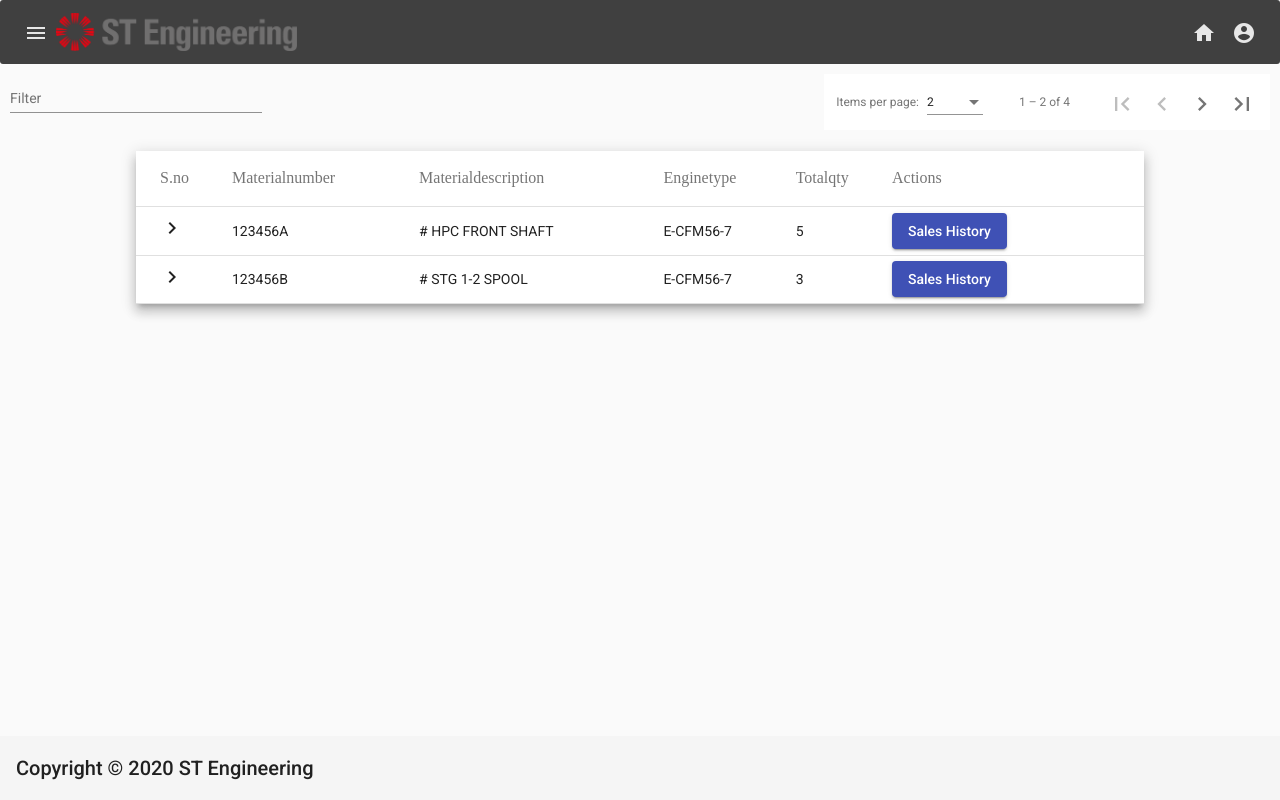
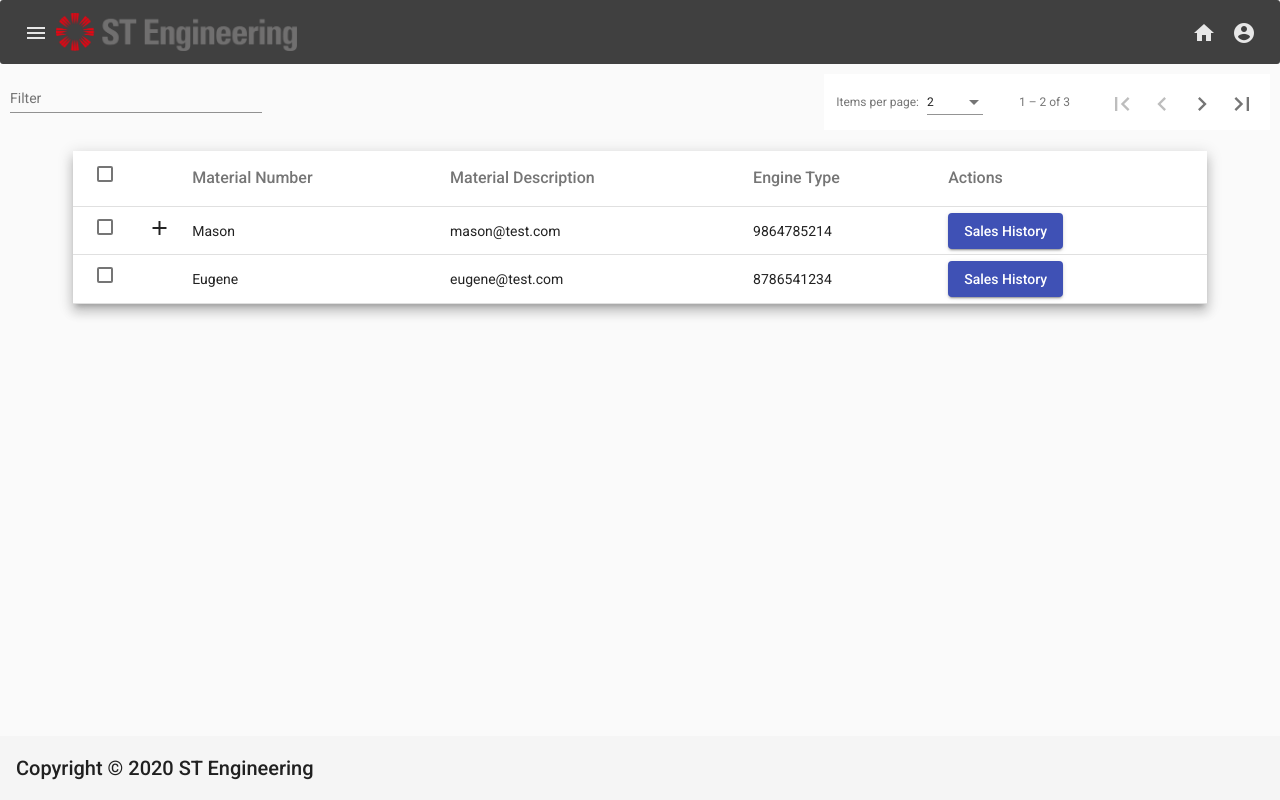
Before and after one commit to SudharshanN/engine-stream-portal, an Angular app: page / in a window 1280 px wide. Built offline with nearby package versions, Linux system fonts and the light colour scheme.

Commit message:
esp(feat) : added mat dialog for displayng part detaisl

```diff
--- a/src/app/app.module.ts
+++ b/src/app/app.module.ts
@@ -7,8 +7,6 @@ import { BrowserAnimationsModule } from '@angular/platform-browser/animations';
 import { NgbModule } from '@ng-bootstrap/ng-bootstrap';
 import { DefaultModule } from './layout/default/default.module';
 import { LoginModule } from './layout/login/login.module';
-// import {FormsModule, ReactiveFormsModule} from '@angular/forms';
-// import { MAT_FORM_FIELD_DEFAULT_OPTIONS } from '@angular/material/form-field/form-field';
 
 @NgModule({
   declarations: [
--- a/src/app/modules/inventory-db/inventory-db.component.html
+++ b/src/app/modules/inventory-db/inventory-db.component.html
@@ -2,7 +2,7 @@
     <div fxLayoutAlign="center center">
         <div fxFlex fxLayout fxLayoutAlign="start">
             <mat-form-field fxFlex="40%">
-                <input matInput type="text" (keyup)="doFilter($event)" placeholder="Filter" #input>
+                <input matInput type="text" (keyup)="applyFilter($event)" placeholder="Filter" #input>
               </mat-form-field>
         </div>
         <div fxFlex fxLayout fxLayoutAlign="end">
@@ -11,64 +11,107 @@
         </div>
     </div>
     <div fxLayoutAlign="center center">
-        <table mat-table [dataSource]="dataSource" matSort class="mat-elevation-z8" multiTemplateDataRows>
-            <ng-container matColumnDef="{{column}}" *ngFor="let column of displayedColumns">
-                <th mat-header-cell *matHeaderCellDef> {{ column | titlecase  }} </th>
+        <table mat-table #outerSort="matSort"
+            [dataSource]="dataSource"
+            multiTemplateDataRows
+            class="mat-elevation-z8"
+            matSort>
+            <ng-container matColumnDef="{{column}}" *ngFor="let column of columnsToDisplay">
+                <div *ngIf="column === 'select'">
+                    <th mat-header-cell *matHeaderCellDef>
+                        <mat-checkbox>
+                        </mat-checkbox>
+                    </th>
+                </div>
+                <div *ngIf="column === 'sno' || column === 'actions' ">
+                    <th class="parts-inv-header" mat-header-cell *matHeaderCellDef>
+                        {{columnsToDisplayHeaders[column]}}
+                    </th>
+                </div>
+                <div  *ngIf="column != 'select' && column != 'sno' && column != 'actions'">
+                    <th class="parts-inv-header" mat-header-cell *matHeaderCellDef mat-sort-header>
+                        {{columnsToDisplayHeaders[column]}}
+                    </th>
+                </div>
                 <td mat-cell *matCellDef="let element">
-                    <div *ngIf="column === 'S.No'">
-                        <mat-icon>keyboard_arrow_right</mat-icon>
+                    <div *ngIf="column === 'select'">
+                        <mat-checkbox>
+                        </mat-checkbox>
                     </div>
-                    <div *ngIf="column === 'Actions'">
-                        <button mat-raised-button color="primary">Sales History</button>
+                    <div *ngIf="column === 'sno' && element.batches?.data.length"
+                    (click)="toggleRow(element, $event)">
+                        <span class="material-icons">add</span>
                     </div>
-                    <div *ngIf="column != 'S.No' && column != 'Actions'">
+                    <div *ngIf="column === 'actions'">
+                        <button mat-raised-button color="primary" (click)="getSalesHistory($event)">Sales History</button>
+                    </div>
+                    <div *ngIf="column != 'Actions'">
                         {{element[column]}}
                     </div>
                 </td>
             </ng-container>
+
+            <!-- Expanded Content Column - The detail row is made up of this one column that spans across all columns -->
             <ng-container matColumnDef="expandedDetail">
-                <td mat-cell *matCellDef="let element" [attr.colspan]="displayedColumns.length">
-                  <div class="example-element-detail"
-                       [@detailExpand]="element == expandedElement ? 'expanded' : 'collapsed'">
-                    <!-- <div class="example-element-diagram"> -->
-                        <table mat-table [dataSource]="dataSource1" class="mat-elevation-z8" style="width: 100%;">
-                            <!-- Name Column -->
-                            <ng-container matColumnDef="materialNumber">
-                              <th mat-header-cell *matHeaderCellDef> Material Number </th>
-                              <td mat-cell *matCellDef="let element"> {{element.materialNumber}} </td>
-                            </ng-container>
+                <td mat-cell *matCellDef="let element" [attr.colspan]="columnsToDisplay.length" class="no-border-bottom-width">
+                    <div class="batch-details" *ngIf="element.batches?.data.length" [@detailExpand]="element == expandedElement ? 'expanded' : 'collapsed'">
+                        <div class="inner-table mat-elevation-z8" *ngIf="expandedElement">
 
-                            <!-- Weight Column -->
-                            <ng-container matColumnDef="materialDescription">
-                              <th mat-header-cell *matHeaderCellDef> Material Description </th>
-                              <td mat-cell *matCellDef="let element"> {{element.materialDescription}} </td>
-                            </ng-container>
+                            <table #innerTables mat-table #innerSort="matSort"
+                                [dataSource]="element.batches"
+                                matSort>
+                                <ng-container matColumnDef="{{innerColumn}}" *ngFor="let innerColumn of innerDisplayedColumns">
+                                    <div *ngIf="innerColumn === 'select'">
+                                        <th mat-header-cell *matHeaderCellDef>
+                                            <mat-checkbox>
+                                            </mat-checkbox>
+                                        </th>
+                                    </div>
+                                    <div *ngIf="innerColumn === 'actions'">
+                                        <th mat-header-cell *matHeaderCellDef>
+                                            {{outerColumnsHeaders[innerColumn]}}
+                                        </th>
+                                    </div>
+                                    <div *ngIf="innerColumn != 'actions' && innerColumn != 'select' ">
+                                        <th mat-header-cell *matHeaderCellDef mat-sort-header>
+                                            {{outerColumnsHeaders[innerColumn]}}
+                                        </th>
+                                    </div>
 
-                            <!-- Symbol Column -->
-                            <ng-container matColumnDef="engineType">
-                              <th mat-header-cell *matHeaderCellDef> Engine Type </th>
-                              <td mat-cell *matCellDef="let element"> {{element.engineType}} </td>
-                            </ng-container>
+                                    <td mat-cell *matCellDef="let element">
+                                        <div *ngIf="innerColumn === 'select'">
+                                            <mat-checkbox>
+                                            </mat-checkbox>
+                                        </div>
+                                        <div *ngIf="innerColumn === 'actions'">
+                                            <button mat-raised-button color="primary" (click)="getPartFullDetails($event)">View</button>
+                                        </div>
+                                        <div *ngIf="innerColumn === 'materialSerialNumber'">
+                                            <a (click)="getPartDetails(element)">{{element[innerColumn]}}</a>
+                                        </div>
+                                        <div *ngIf="innerColumn != 'materialSerialNumber'">
+                                            {{element[innerColumn]}}
+                                        </div>
+                                    </td>
+                                </ng-container>
+                                <tr mat-header-row *matHeaderRowDef="innerDisplayedColumns"></tr>
+                                <tr mat-row *matRowDef="let row; columns: innerDisplayedColumns;"></tr>
+                            </table>
+                        </div>
+                    </div>
+                </td>
+            </ng-container>
 
-                            <tr mat-header-row *matHeaderRowDef="displayedColumns1"></tr>
-                            <tr mat-row *matRowDef="let row; columns: displayedColumns1;"></tr>
-                          </table>
-                    <!-- </div> -->
-                  </div>
-                </td>
-
-              </ng-container>
-
-              <tr mat-header-row *matHeaderRowDef="displayedColumns"></tr>
-              <tr mat-row *matRowDef="let element; columns: displayedColumns;"
-                  class="example-element-row"
-                  [class.example-expanded-row]="expandedElement === element"
-                  (click)="expandedElement = expandedElement === element ? null : element">
-              </tr>
-              <tr mat-row *matRowDef="let row; columns: ['expandedDetail']" class="example-detail-row"></tr>
+            <tr mat-header-row *matHeaderRowDef="columnsToDisplay"></tr>
+            <tr mat-row *matRowDef="let element; columns: columnsToDisplay; let i = index"
+                [class.batch-details-element-row]="element.batches?.data.length"
+                [class.batch-expanded-row]="expandedElement === element" >
+            </tr>
+            <tr mat-row *matRowDef="let row; columns: ['expandedDetail']" class="batch-details-row"></tr>
             <tr class="mat-row" *matNoDataRow>
                 <td class="mat-cell" colspan="5">No data matching the filter "{{input.value}}"</td>
             </tr>
         </table>
     </div>
+
 </div>
--- a/src/app/modules/inventory-db/inventory-db.component.scss
+++ b/src/app/modules/inventory-db/inventory-db.component.scss
@@ -1,28 +1,30 @@
 table {
-    width: 80%;
+    width: 90%;
+ }
+.parts-inv-header {
+    font-size: 16px !important;
+}
+tr.batch-details-row {
+    height: 0;
 }
 
-th.mat-sort-header-sorted {
-    color: black;
+tr.batch-details-element-row:not(.batch-expanded-row):hover {
+    background: #f4fceb;
 }
-th.mat-header-cell {
-    font-size: 16px !important;
-    font-family: 'Times New Roman', Times, serif ;
+
+tr.batch-details-element-row:not(.batch-expanded-row):active {
+    background: #f4fceb;
 }
-.example-element-detail {
+
+.no-border-bottom-width {
+    border-bottom-width: 0;
+}
+.batch-details {
     overflow: hidden;
     display: flex;
 }
-tr.example-detail-row {
-    height: 0;
+
+
+.inner-table {
+    width: 100%;
 }
-tr.example-element-row:not(.example-expanded-row):hover {
-    background: whitesmoke;
-}
-
-tr.example-element-row:not(.example-expanded-row):active {
-    background: #efefef;
-}
-.example-element-row td {
-    border-bottom-width: 0;
-}
--- a/src/app/modules/inventory-db/inventory-db.component.ts
+++ b/src/app/modules/inventory-db/inventory-db.component.ts
@@ -1,71 +1,155 @@
 import { animate, state, style, transition, trigger } from '@angular/animations';
-import { AfterViewInit, Component, OnInit, ViewChild } from '@angular/core';
+import { AfterViewInit, ChangeDetectorRef, Component, OnInit, QueryList, ViewChild, ViewChildren } from '@angular/core';
+import { MatDialog } from '@angular/material/dialog';
 import { MatPaginator } from '@angular/material/paginator';
 import { MatSort } from '@angular/material/sort';
-import { MatTableDataSource } from '@angular/material/table';
-
-export interface PeriodicElement {
-
-  sno: number;
-  materialNumber: string;
-  materialDescription: string;
-  engineType: string;
-  totalQty: number
-}
-export interface PeriodicElement1 {
-
-  materialNumber: string;
-  materialDescription: string;
-  engineType: string;
-}
-const ELEMENT_DATA: PeriodicElement[] = [
-  {sno: 1, materialNumber: '123456A', materialDescription: '# HPC FRONT SHAFT', engineType: 'E-CFM56-7', totalQty:5},
-  {sno: 2, materialNumber: '123456B', materialDescription: '# STG 1-2 SPOOL', engineType: 'E-CFM56-7', totalQty:3},
-  {sno: 3, materialNumber: '123456C', materialDescription: '# HPT FRONT SHAFT', engineType: 'E-CFM56-7', totalQty:10},
-  {sno: 4, materialNumber: '123456D', materialDescription: '# STG 1-2 SPOOL', engineType: 'E-CFM56-7', totalQty:10}
-];
-const ELEMENT_DATA1: PeriodicElement1[] = [
-  { materialNumber: '123456A', materialDescription: '# HPC FRONT SHAFT', engineType: 'E-CFM56-7'},
-  { materialNumber: '123456B', materialDescription: '# STG 1-2 SPOOL', engineType: 'E-CFM56-7'},
-  { materialNumber: '123456C', materialDescription: '# HPT FRONT SHAFT', engineType: 'E-CFM56-7'},
-  { materialNumber: '123456D', materialDescription: '# STG 1-2 SPOOL', engineType: 'E-CFM56-7'}
-];
+import { MatTable, MatTableDataSource } from '@angular/material/table';
+import { BatchPartDialogComponent } from 'src/app/shared/components/batch-part-dialog/batch-part-dialog.component';
 @Component({
   selector: 'iams-inventory-db',
   templateUrl: './inventory-db.component.html',
   styleUrls: ['./inventory-db.component.scss'],
   animations: [
     trigger('detailExpand', [
-      state('collapsed', style({height: '0px', minHeight: '0'})),
-      state('expanded', style({height: '*'})),
+      state('collapsed', style({ height: '0px', minHeight: '0' })),
+      state('expanded', style({ height: '*' })),
       transition('expanded <=> collapsed', animate('225ms cubic-bezier(0.4, 0.0, 0.2, 1)')),
     ])]
 })
-export class InventoryDbComponent implements OnInit,AfterViewInit  {
-  displayedColumns = ['S.No', 'materialNumber', 'materialDescription', 'engineType', 'totalQty', 'Actions'];
-  dataSource: MatTableDataSource<PeriodicElement>;
-  displayedColumns1 = ['materialNumber', 'materialDescription', 'engineType'];
-  dataSource1: MatTableDataSource<PeriodicElement1>;
-  @ViewChild(MatSort) sort: MatSort;
+export class InventoryDbComponent implements OnInit, AfterViewInit {
+  @ViewChild('outerSort', { static: true }) sort: MatSort;
   @ViewChild(MatPaginator) paginator: MatPaginator;
-  expandedElement: PeriodicElement | null;
-  constructor() {
-    this.dataSource = new MatTableDataSource(ELEMENT_DATA);
-    this.dataSource1 = new MatTableDataSource(ELEMENT_DATA1);
-   }
+  @ViewChildren('innerSort') innerSort: QueryList<MatSort>;
+  @ViewChildren('innerTables') innerTables: QueryList<MatTable<BatchData>>;
+  sign: string = 'add';
+  dataSource: MatTableDataSource<Material>;
+  materialData: Material[] = [];
+  columnsToDisplay = ['select', 'sno','materialNumber', 'materialDescription', 'engineType', 'actions'];
+  columnsToDisplayHeaders = {
+    materialNumber: 'Material Number',
+    materialDescription: 'Material Description',
+    engineType: 'Engine Type',
+    actions: 'Actions'
+  };
+  innerDisplayedColumns = ['select', 'materialSerialNumber', 'batchNumber', 'qiBatchNumber', 'actions'];
+  outerColumnsHeaders = {
+    materialSerialNumber: 'Material Serial Number',
+    batchNumber: 'Batch Number',
+    qiBatchNumber: 'Qi Batch Number',
+    actions: 'Actions'
+  }
+  expandedElement: Material | null;
+
+  constructor(private cd: ChangeDetectorRef, public dialog: MatDialog) {
+
+  }
 
   ngOnInit(): void {
+    DATA.forEach(material => {
+      if (material.batches && Array.isArray(material.batches) && material.batches.length) {
+        this.materialData = [...this.materialData, { ...material, batches: new MatTableDataSource(material.batches) }];
+      } else {
+        this.materialData = [...this.materialData, material];
+      }
+    });
+    this.dataSource = new MatTableDataSource(this.materialData);
+    this.dataSource.sort = this.sort;
   }
   ngAfterViewInit() {
     this.dataSource.sort = this.sort;
     this.dataSource.paginator = this.paginator;
   }
-  doFilter(event: Event) {
+  toggleRow(element: Material, event: Event) {
+    element.batches && (element.batches as MatTableDataSource<BatchData>).data.length ? (this.expandedElement = this.expandedElement === element ? null : element) : null;
+    this.cd.detectChanges();
+    this.innerTables.forEach((table, index) => (table.dataSource as MatTableDataSource<BatchData>).
+    sort = this.innerSort.toArray()[index]);
+    if (this.sign === 'add') {
+        this.sign = 'remove';
+    } else {
+        this.sign = 'add';
+    }
+    console.log(event)
+  }
+  applyFilter(event: Event) {
     const filterValue = (event.target as HTMLInputElement).value;
     this.dataSource.filter = filterValue.trim().toLowerCase();
+  }
+  getSalesHistory(event: Event){
+    event.stopPropagation();
+  }
+  getPartFullDetails(event: Event){
+    event.stopPropagation();
+  }
+  getPartDetails(element: Material){
+    const dialogRef = this.dialog.open(BatchPartDialogComponent,  {
+      data: {...element}
+    });
 
-    if (this.dataSource.paginator) {
-      this.dataSource.paginator.firstPage();
-    }
+    dialogRef.afterClosed().subscribe(result => {
+      console.log(`Dialog result: ${result}`);
+    });
+    console.log('getPartDetails called');
   }
 }
+
+export interface Material {
+  materialNumber: string;
+  materialDescription: string;
+  engineType: string;
+  batches?: BatchData[] | MatTableDataSource<BatchData>;
+}
+
+export interface BatchData {
+  materialSerialNumber: string;
+  batchNumber: string;
+  qiBatchNumber: string;
+}
+
+export interface UserDataSource {
+  materialNumber: string;
+  materialDescription: string;
+  engineType: string;
+  batches?: MatTableDataSource<BatchData>;
+}
+const DATA: Material[] = [
+  {
+    materialNumber: "Mason",
+    materialDescription: "mason@test.com",
+    engineType: "9864785214",
+    batches: [
+      {
+        materialSerialNumber: "Street 1",
+        batchNumber: "78542",
+        qiBatchNumber: "Kansas"
+      },
+      {
+        materialSerialNumber: "Street 2",
+        batchNumber: "78554",
+        qiBatchNumber: "Texas"
+      }
+    ]
+  },
+  {
+    materialNumber: "Eugene",
+    materialDescription: "eugene@test.com",
+    engineType: "8786541234",
+  },
+  {
+    materialNumber: "Jason",
+    materialDescription: "jason@test.com",
+    engineType: "7856452187",
+    batches: [
+      {
+        materialSerialNumber: "Street 5",
+        batchNumber: "23547",
+        qiBatchNumber: "Utah"
+      },
+      {
+        materialSerialNumber: "Street 5",
+        batchNumber: "23547",
+        qiBatchNumber: "Ohio"
+      }
+    ]
+  }
+];
--- /dev/null
+++ b/src/app/shared/components/batch-part-dialog/batch-part-dialog.component.html
@@ -0,0 +1,17 @@
+<div class="part-dialog">
+    <h2 mat-dialog-title>Batch Part Details</h2>
+    <mat-dialog-content class="mat-typography">
+        <div>
+            <p>
+                {{ data.materialSerialNumber }}
+            </p>
+            <p>
+                This dialog showcases the title, close, content and actions elements.
+            </p>
+        </div>
+
+    </mat-dialog-content>
+    <mat-dialog-actions align="end">
+        <button mat-button mat-dialog-close>Close</button>
+    </mat-dialog-actions>
+</div>
--- /dev/null
+++ b/src/app/shared/components/batch-part-dialog/batch-part-dialog.component.ts
@@ -0,0 +1,21 @@
+import { Component, Inject, OnInit } from '@angular/core';
+import { MAT_DIALOG_DATA } from '@angular/material/dialog';
+
+@Component({
+  selector: 'iams-batch-part-dialog',
+  templateUrl: './batch-part-dialog.component.html',
+  styleUrls: ['./batch-part-dialog.component.scss']
+})
+export class BatchPartDialogComponent implements OnInit {
+
+  constructor(@Inject(MAT_DIALOG_DATA) public data: DialogData) {}
+
+  ngOnInit(): void {
+  }
+
+}
+
+export interface DialogData {
+  batchNumber: string;
+  materialSerialNumber: string;
+}
--- a/src/app/shared/shared.module.ts
+++ b/src/app/shared/shared.module.ts
@@ -6,6 +6,7 @@ import { FooterComponent } from './components/footer/footer.component';
 import { FlexLayoutModule } from '@angular/flex-layout';
 import { RouterModule } from '@angular/router';
 import { MaterialModule } from './material/material.module';
+import { BatchPartDialogComponent } from './components/batch-part-dialog/batch-part-dialog.component';
 
 
 
@@ -13,7 +14,8 @@ import { MaterialModule } from './material/material.module';
   declarations: [
     HeaderComponent,
     SidenavComponent,
-    FooterComponent
+    FooterComponent,
+    BatchPartDialogComponent
   ],
   imports: [
     CommonModule,
```
Also changed, not shown: src/app/shared/components/batch-part-dialog/batch-part-dialog.component.scss (added), 1 other file (tests, documents, lock files or other folders).
